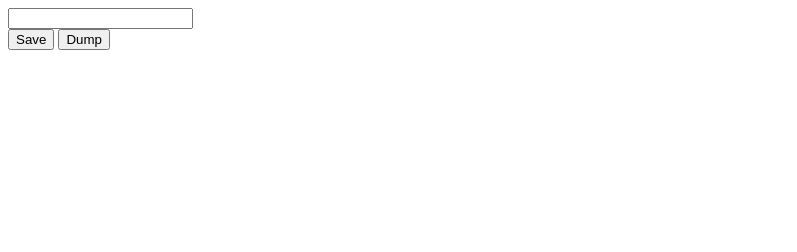
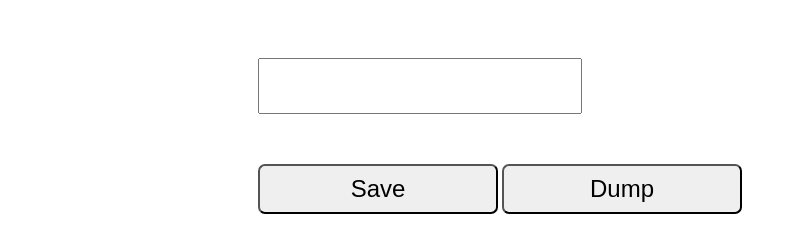
Before and after one commit to kanoacle/Stack-Challenge, a plain HTML site: page index.html in a window 1280 px wide. Shown: the whole page, without its empty margins (0-797 px from the left). Drawn offline with Linux system fonts and the light colour scheme.

Commit message:
now its not so ugly

```diff
--- a/css/style.css
+++ b/css/style.css
@@ -0,0 +1,27 @@
+input {
+  margin-top: 50px;
+  margin-left: 250px;
+  width: 25%;
+  min-height: 50px;
+  font-size: 36px;
+}
+
+.btns {
+  margin-top: 50px;
+  margin-left: 250px;
+}
+
+button {
+  width: 240px;
+  height: 50px;
+  font-size: 24px;
+  border-radius: 7px;
+}
+
+input:focus{
+  outline: none;
+}
+
+button:focus{
+  outline: none;
+}
--- a/index.html
+++ b/index.html
@@ -2,6 +2,7 @@
 <html lang="en">
 <head>
   <meta charset="UTF-8">
+  <link rel="stylesheet" type="text/css" href="css/style.css">
   <title>Stack Challenge</title>
 </head>
 <body>
```
